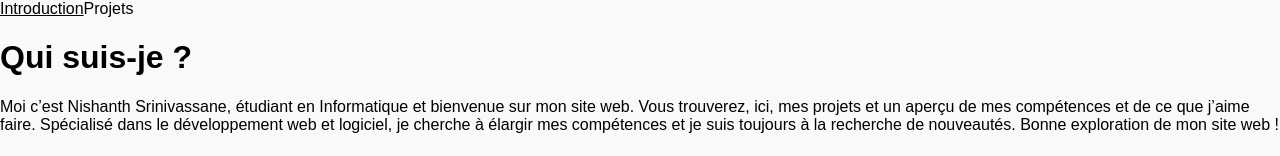
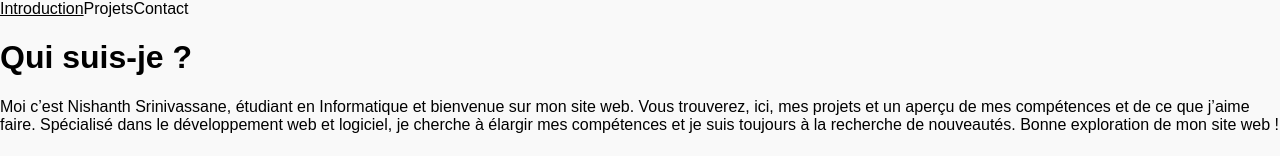
Before and after one commit to NishanthTheRealOne/portfolio, a React (Create React App) app: page / in a window 1280 px wide. Shown: the top 156 px of the page. Built offline with nearby package versions, Linux system fonts and the light colour scheme.

Commit message:
add of the contact anchor in the navbar

```diff
--- a/src/components/Footer.js
+++ b/src/components/Footer.js
@@ -1,7 +1,7 @@
 const Footer = () => {
     return (
         <footer className="bg-purple-600 text-white p-4 text-center">
-            <div className="Contact">
+            <div className="Contact" id="contact">
                 <a href="https://github.com/NishanthTheRealOne">
                     <img src="/images/github-mark.png" alt="github icon" className="w-full h-full" />
                 </a>
--- a/src/components/Header.js
+++ b/src/components/Header.js
@@ -5,6 +5,7 @@ const Header = () => {
                 <div className="space-x-4">
                     <a href='#introduction'>Introduction</a>
                     <a href='#projects'>Projets</a>
+                    <a href='#contact'>Contact</a>
                 </div>
             </nav>
         </header>
```
